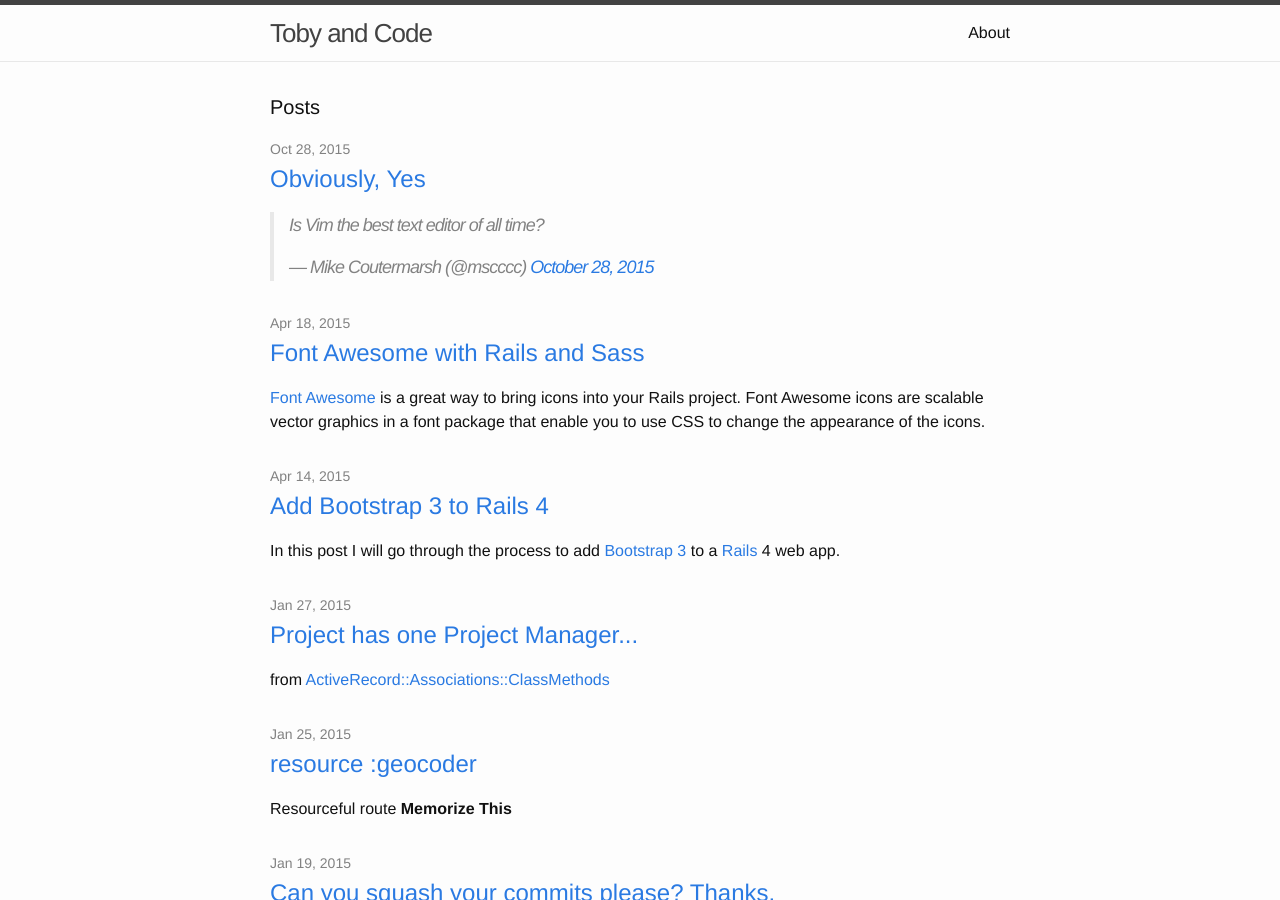
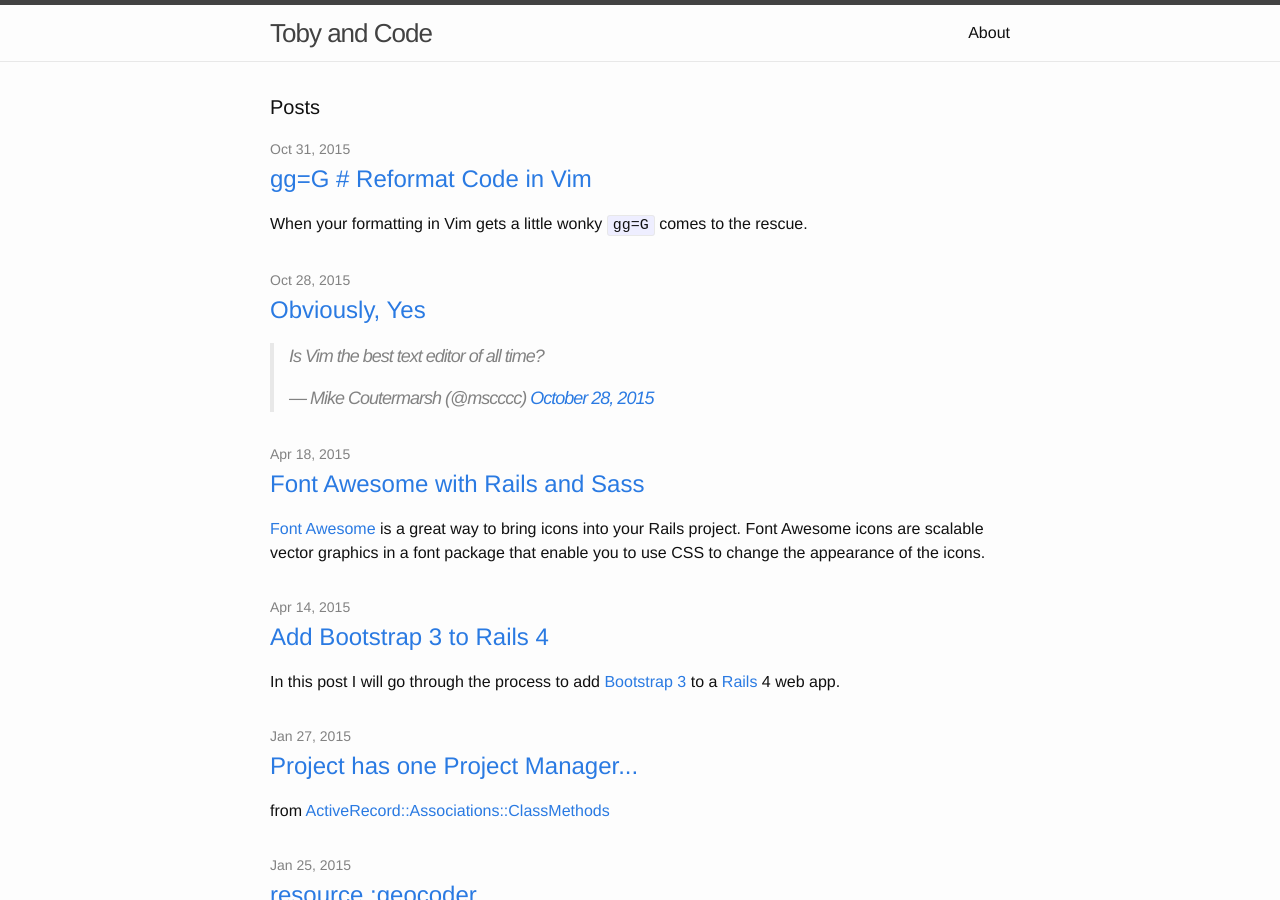
Before and after one commit to prereflect/prereflect.github.io, a Jekyll site: the page built from index.html, in a window 1280 px wide and 900 px high. Built offline with Jekyll 4.4.1, drawn with Linux system fonts in a browser that asks for light colours; comment, search, counter and statistics services are not loaded.

Commit message:
gg=G Format file in Vim

```diff
--- /dev/null
+++ b/_posts/2015-10-31-gg-=-G.markdown
@@ -0,0 +1,37 @@
+---
+layout: post
+title: "gg=G # Reformat Code in Vim"
+date: "2015-10-31 09:32:00 -0700"
+---
+When your formatting in Vim gets a little wonky `gg=G` comes to the rescue.
+
+{% highlight ruby %}
+def permute(num)
+ array_str = num.to_s.split('').permutation.to_a
+   array_int = []
+
+    array_str.each do |elem|
+      array_int << elem.join.to_i
+    end
+
+       array_int
+end
+{% endhighlight %}
+Turns into this...
+
+{% highlight ruby %}
+def permute(num)
+  array_str = num.to_s.split('').permutation.to_a
+  array_int = []
+
+  array_str.each do |elem|
+    array_int << elem.join.to_i
+  end
+
+  array_int
+end
+{% endhighlight %}
+
+`gg` brings you to the beginning of the file
+`=` is the indent command which takes the motion
+`G` to the end of the file.
```
Also changed, not shown: _posts/2015-10-28-obviously-yes.markdown (+6 -2 lines).
